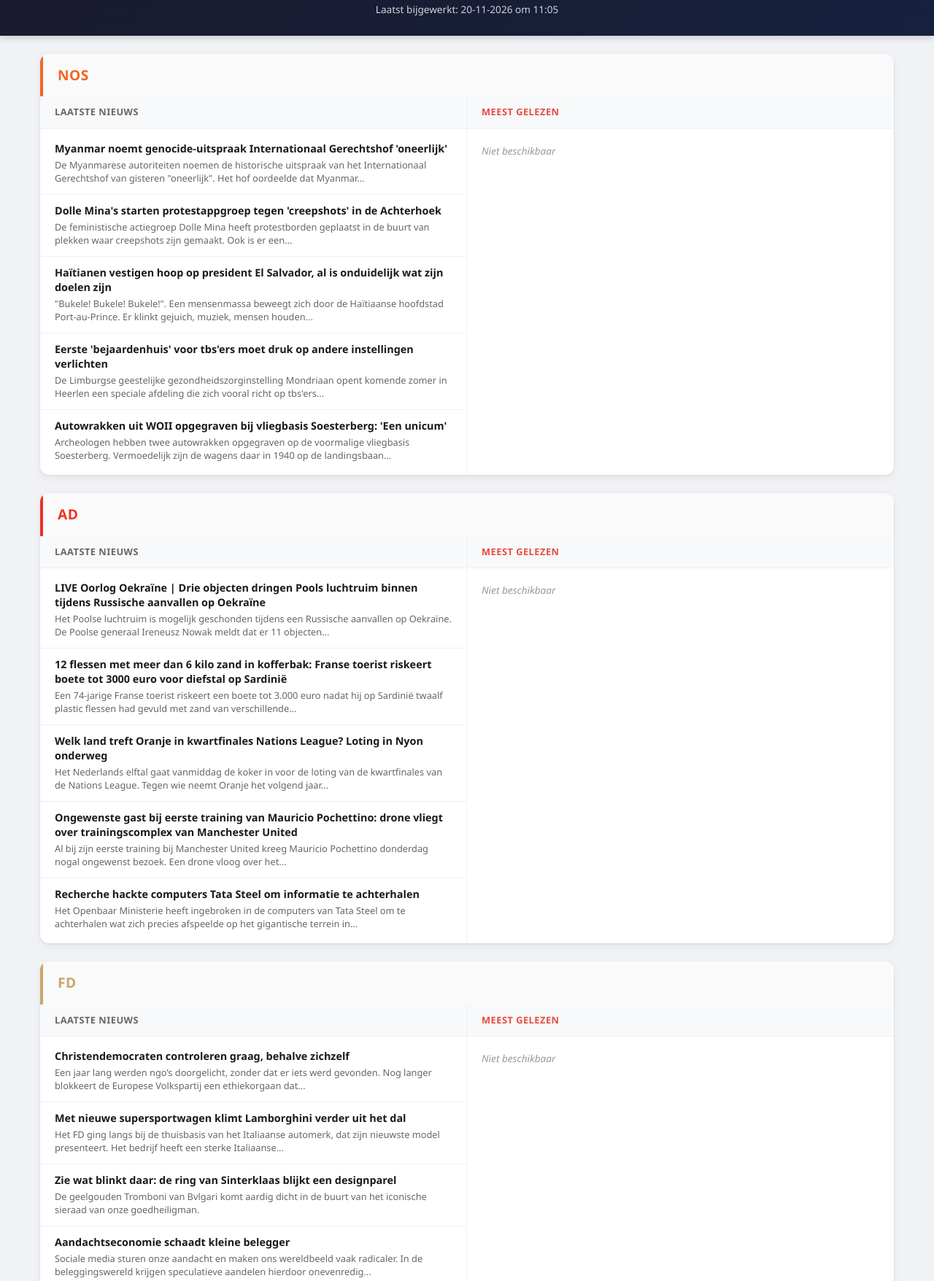
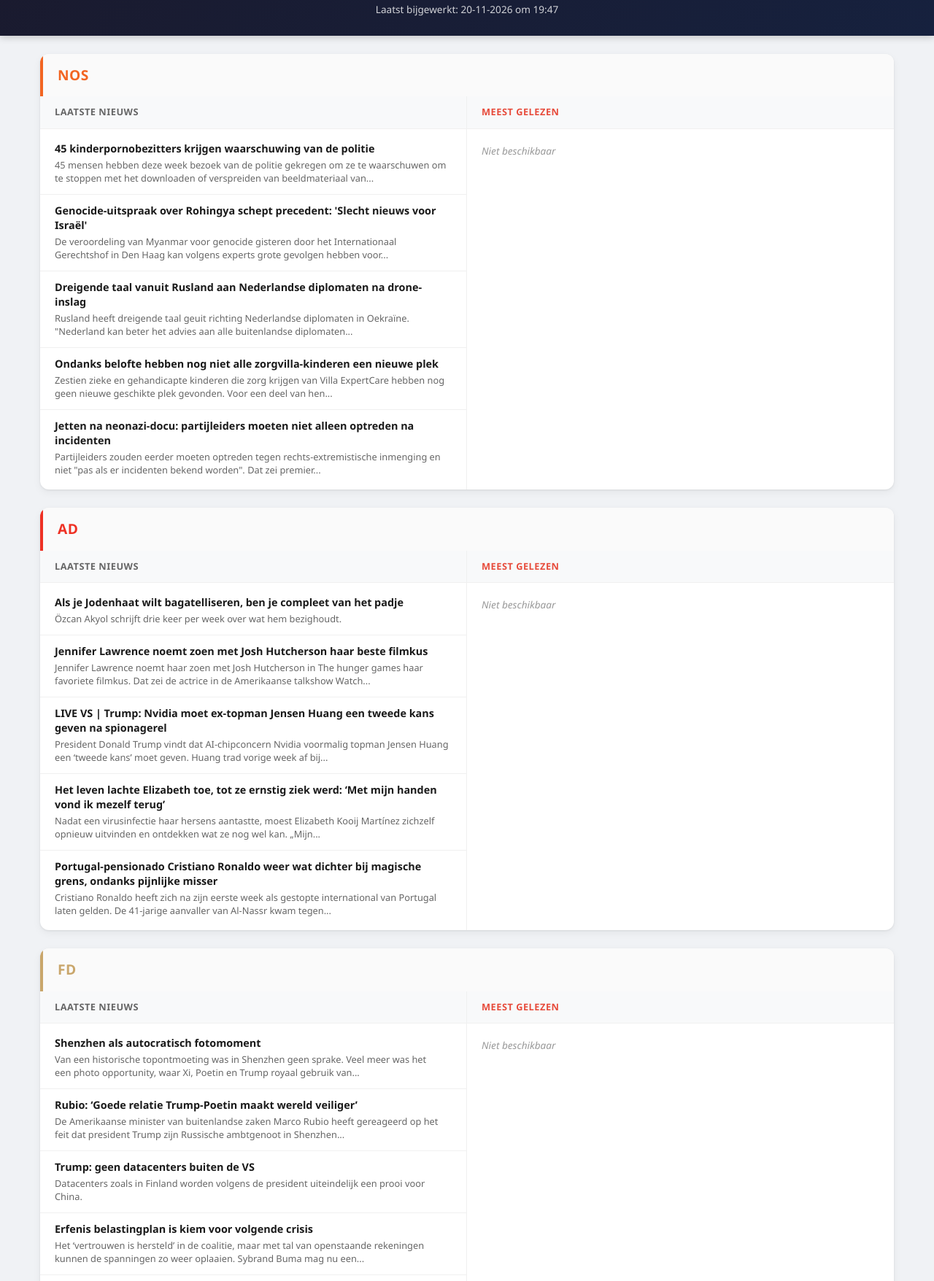
Before and after one commit to rogierlangen/News, a plain HTML site: page index.html in a window 1280 px wide. Shown: the part 73-1829 px from the top of the page at 73% size. Drawn offline with Linux system fonts and the light colour scheme.

Commit message:
Nieuws bijgewerkt 20-11-2026 19:47

```diff
--- a/index.html
+++ b/index.html
@@ -185,7 +185,7 @@
 <body>
     <header class="header">
         <h1>Nieuwsoverzicht </h1>
-        <p class="update-tijd">Laatst bijgewerkt: 20-11-2026 om 11:05</p>
+        <p class="update-tijd">Laatst bijgewerkt: 20-11-2026 om 19:47</p>
     </header>
 
     <main class="container">
@@ -200,37 +200,37 @@
                     <div class="artikelen">
 
         <article class="artikel">
-            <a href="https://nos.nl/l/2640269" target="_blank" class="artikel-link">
-                <h3>Myanmar noemt genocide-uitspraak Internationaal Gerechtshof &#x27;oneerlijk&#x27;</h3>
-                <p class="beschrijving">De Myanmarese autoriteiten noemen de historische uitspraak van het Internationaal Gerechtshof van gisteren &quot;oneerlijk&quot;. Het hof oordeelde dat Myanmar...</p>
+            <a href="https://nos.nl/l/2640339" target="_blank" class="artikel-link">
+                <h3>45 kinderpornobezitters krijgen waarschuwing van de politie</h3>
+                <p class="beschrijving">45 mensen hebben deze week bezoek van de politie gekregen om ze te waarschuwen om te stoppen met het downloaden of verspreiden van beeldmateriaal van...</p>
             </a>
         </article>
 
         <article class="artikel">
-            <a href="https://nos.nl/l/2640266" target="_blank" class="artikel-link">
-                <h3>Dolle Mina&#x27;s starten protestappgroep tegen &#x27;creepshots&#x27; in de Achterhoek</h3>
-                <p class="beschrijving">De feministische actiegroep Dolle Mina heeft protestborden geplaatst in de buurt van plekken waar creepshots zijn gemaakt. Ook is er een...</p>
+            <a href="https://nos.nl/l/2640335" target="_blank" class="artikel-link">
+                <h3>Genocide-uitspraak over Rohingya schept precedent: &#x27;Slecht nieuws voor Israël&#x27;</h3>
+                <p class="beschrijving">De veroordeling van Myanmar voor genocide gisteren door het Internationaal Gerechtshof in Den Haag kan volgens experts grote gevolgen hebben voor...</p>
             </a>
         </article>
 
         <article class="artikel">
-            <a href="https://nos.nl/l/2640265" target="_blank" class="artikel-link">
-                <h3>Haïtianen vestigen hoop op president El Salvador, al is onduidelijk wat zijn doelen zijn</h3>
-                <p class="beschrijving">&quot;Bukele! Bukele! Bukele!&quot;. Een mensenmassa beweegt zich door de Haïtiaanse hoofdstad Port-au-Prince. Er klinkt gejuich, muziek, mensen houden...</p>
+            <a href="https://nos.nl/l/2640333" target="_blank" class="artikel-link">
+                <h3>Dreigende taal vanuit Rusland aan Nederlandse diplomaten na drone-inslag</h3>
+                <p class="beschrijving">Rusland heeft dreigende taal geuit richting Nederlandse diplomaten in Oekraïne. &quot;Nederland kan beter het advies aan alle buitenlandse diplomaten...</p>
             </a>
         </article>
 
         <article class="artikel">
-            <a href="https://nos.nl/l/2640263" target="_blank" class="artikel-link">
-                <h3>Eerste &#x27;bejaardenhuis&#x27; voor tbs&#x27;ers moet druk op andere instellingen verlichten</h3>
-                <p class="beschrijving">De Limburgse geestelijke gezondheidszorginstelling Mondriaan opent komende zomer in Heerlen een speciale afdeling die zich vooral richt op tbs&#x27;ers...</p>
+            <a href="https://nos.nl/l/2640331" target="_blank" class="artikel-link">
+                <h3>Ondanks belofte hebben nog niet alle zorgvilla-kinderen een nieuwe plek</h3>
+                <p class="beschrijving">Zestien zieke en gehandicapte kinderen die zorg krijgen van Villa ExpertCare hebben nog geen nieuwe geschikte plek gevonden. Voor een deel van hen...</p>
             </a>
         </article>
 
         <article class="artikel">
-            <a href="https://nos.nl/l/2640256" target="_blank" class="artikel-link">
-                <h3>Autowrakken uit WOII opgegraven bij vliegbasis Soesterberg: &#x27;Een unicum&#x27;</h3>
-                <p class="beschrijving">Archeologen hebben twee autowrakken opgegraven op de voormalige vliegbasis Soesterberg. Vermoedelijk zijn de wagens daar in 1940 op de landingsbaan...</p>
+            <a href="https://nos.nl/l/2640329" target="_blank" class="artikel-link">
+                <h3>Jetten na neonazi-docu: partijleiders moeten niet alleen optreden na incidenten</h3>
+                <p class="beschrijving">Partijleiders zouden eerder moeten optreden tegen rechts-extremistische inmenging en niet &quot;pas als er incidenten bekend worden&quot;. Dat zei premier...</p>
             </a>
         </article>
 
@@ -255,37 +255,37 @@
                     <div class="artikelen">
 
         <article class="artikel">
-            <a href="https://www.ad.nl/buitenland/live-oorlog-oekraine-nederlandse-ambassade-in-kyiv-beschadigd-na-aanval-russische-drone~adfb97be/" target="_blank" class="artikel-link">
-                <h3>LIVE Oorlog Oekraïne | Drie objecten dringen Pools luchtruim binnen tijdens Russische aanvallen op Oekraïne</h3>
-                <p class="beschrijving">Het Poolse luchtruim is mogelijk geschonden tijdens een Russische aanvallen op Oekraïne. De Poolse generaal Ireneusz Nowak meldt dat er 11 objecten...</p>
+            <a href="https://www.ad.nl/binnenland/als-je-jodenhaat-wilt-bagatelliseren-ben-je-compleet-van-het-padje~a0aff753/" target="_blank" class="artikel-link">
+                <h3>Als je Jodenhaat wilt bagatelliseren, ben je compleet van het padje</h3>
+                <p class="beschrijving">Özcan Akyol schrijft drie keer per week over wat hem bezighoudt.</p>
             </a>
         </article>
 
         <article class="artikel">
-            <a href="https://www.ad.nl/buitenland/12-flessen-met-meer-dan-6-kilo-zand-in-kofferbak-franse-toerist-riskeert-boete-tot-3000-euro-voor-diefstal-op-sardinie~aafec5819/" target="_blank" class="artikel-link">
-                <h3>12 flessen met meer dan 6 kilo zand in kofferbak: Franse toerist riskeert boete tot 3000 euro voor diefstal op Sardinië</h3>
-                <p class="beschrijving">Een 74-jarige Franse toerist riskeert een boete tot 3.000 euro nadat hij op Sardinië twaalf plastic flessen had gevuld met zand van verschillende...</p>
+            <a href="https://www.ad.nl/show/jennifer-lawrence-noemt-zoen-met-josh-hutcherson-haar-beste-filmkus~af74f2bf/" target="_blank" class="artikel-link">
+                <h3>Jennifer Lawrence noemt zoen met Josh Hutcherson haar beste filmkus</h3>
+                <p class="beschrijving">Jennifer Lawrence noemt haar zoen met Josh Hutcherson in The hunger games haar favoriete filmkus. Dat zei de actrice in de Amerikaanse talkshow Watch...</p>
             </a>
         </article>
 
         <article class="artikel">
-            <a href="https://www.ad.nl/voetbal/welk-land-treft-oranje-in-kwartfinales-nations-league-loting-in-nyon-onderweg~a84353e6/" target="_blank" class="artikel-link">
-                <h3>Welk land treft Oranje in kwartfinales Nations League? Loting in Nyon onderweg</h3>
-                <p class="beschrijving">Het Nederlands elftal gaat vanmiddag de koker in voor de loting van de kwartfinales van de Nations League. Tegen wie neemt Oranje het volgend jaar...</p>
+            <a href="https://www.ad.nl/buitenland/live-vs-trump-nvidia-moet-ex-topman-jensen-huang-een-tweede-kans-geven-na-spionagerel~ae67dd9c/" target="_blank" class="artikel-link">
+                <h3>LIVE VS | Trump: Nvidia moet ex-topman Jensen Huang een tweede kans geven na spionagerel</h3>
+                <p class="beschrijving">President Donald Trump vindt dat AI-chipconcern Nvidia voormalig topman Jensen Huang een ‘tweede kans’ moet geven. Huang trad vorige week af bij...</p>
             </a>
         </article>
 
         <article class="artikel">
-            <a href="https://www.ad.nl/voetbal/ongewenste-gast-bij-eerste-training-van-mauricio-pochettino-drone-vliegt-over-trainingscomplex-van-manchester-united~a5610e84/" target="_blank" class="artikel-link">
-                <h3>Ongewenste gast bij eerste training van Mauricio Pochettino: drone vliegt over trainingscomplex van Manchester United</h3>
-                <p class="beschrijving">Al bij zijn eerste training bij Manchester United kreeg Mauricio Pochettino donderdag nogal ongewenst bezoek. Een drone vloog over het...</p>
+            <a href="https://www.ad.nl/binnenland/het-leven-lachte-elizabeth-toe-tot-ze-ernstig-ziek-werd-met-mijn-handen-vond-ik-mezelf-terug~a784e4a0/" target="_blank" class="artikel-link">
+                <h3>Het leven lachte Elizabeth toe, tot ze ernstig ziek werd: ‘Met mijn handen vond ik mezelf terug’</h3>
+                <p class="beschrijving">Nadat een virusinfectie haar hersens aantastte, moest Elizabeth Kooij Martínez zichzelf opnieuw uitvinden en ontdekken wat ze nog wel kan. „Mijn...</p>
             </a>
         </article>
 
         <article class="artikel">
-            <a href="https://www.ad.nl/binnenland/recherche-hackte-computers-tata-steel-om-informatie-te-achterhalen~a56a362e/" target="_blank" class="artikel-link">
-                <h3>Recherche hackte computers Tata Steel om informatie te achterhalen</h3>
-                <p class="beschrijving">Het Openbaar Ministerie heeft ingebroken in de computers van Tata Steel om te achterhalen wat zich precies afspeelde op het gigantische terrein in...</p>
+            <a href="https://www.ad.nl/voetbal/portugal-pensionado-cristiano-ronaldo-weer-wat-dichter-bij-magische-grens-ondanks-pijnlijke-misser~a7eb3f19/" target="_blank" class="artikel-link">
+                <h3>Portugal-pensionado Cristiano Ronaldo weer wat dichter bij magische grens, ondanks pijnlijke misser</h3>
+                <p class="beschrijving">Cristiano Ronaldo heeft zich na zijn eerste week als gestopte international van Portugal laten gelden. De 41-jarige aanvaller van Al-Nassr kwam tegen...</p>
             </a>
         </article>
 
@@ -310,37 +310,37 @@
                     <div class="artikelen">
 
         <article class="artikel">
-            <a href="https://fd.nl/politiek/1620063/christendemocraten-controleren-graag-behalve-zichzelf" target="_blank" class="artikel-link">
-                <h3>Christendemocraten controleren graag, behalve zichzelf</h3>
-                <p class="beschrijving">Een jaar lang werden ngo’s doorgelicht, zonder dat er iets werd gevonden. Nog langer blokkeert de Europese Volkspartij een ethiekorgaan dat...</p>
+            <a href="https://fd.nl/opinie/1620303/shenzhen-als-autocratisch-fotomoment" target="_blank" class="artikel-link">
+                <h3>Shenzhen als autocratisch fotomoment</h3>
+                <p class="beschrijving">Van een historische topontmoeting was in Shenzhen geen sprake. Veel meer was het een photo opportunity, waar Xi, Poetin en Trump royaal gebruik van...</p>
             </a>
         </article>
 
         <article class="artikel">
-            <a href="https://fd.nl/bedrijfsleven/1619739/met-nieuwe-supersportwagen-klimt-lamborghini-verder-uit-het-dal" target="_blank" class="artikel-link">
-                <h3>Met nieuwe supersportwagen klimt Lamborghini verder uit het dal</h3>
-                <p class="beschrijving">Het FD ging langs bij de thuisbasis van het Italiaanse automerk, dat zijn nieuwste model presenteert. Het bedrijf heeft een sterke Italiaanse...</p>
+            <a href="https://fd.nl/politiek/1620314/rubio-goede-relatie-trump-poetin-maakt-wereld-veiliger" target="_blank" class="artikel-link">
+                <h3>Rubio: ‘Goede relatie Trump-Poetin maakt wereld veiliger’</h3>
+                <p class="beschrijving">De Amerikaanse minister van buitenlandse zaken Marco Rubio heeft gereageerd op het feit dat president Trump zijn Russische ambtgenoot in Shenzhen...</p>
             </a>
         </article>
 
         <article class="artikel">
-            <a href="https://fd.nl/samenleving/1619939/zie-wat-blinkt-daar-de-ring-van-sinterklaas-blijkt-een-designparel" target="_blank" class="artikel-link">
-                <h3>Zie wat blinkt daar: de ring van Sinterklaas blijkt een designparel</h3>
-                <p class="beschrijving">De geelgouden Tromboni van Bvlgari komt aardig dicht in de buurt van het iconische sieraad van onze goedheiligman.</p>
+            <a href="https://fd.nl/politiek/1620313/trump-geen-datacenters-buiten-de-vs" target="_blank" class="artikel-link">
+                <h3>Trump: geen datacenters buiten de VS</h3>
+                <p class="beschrijving">Datacenters zoals in Finland worden volgens de president uiteindelijk een prooi voor China.</p>
             </a>
         </article>
 
         <article class="artikel">
-            <a href="https://fd.nl/opinie/1619554/aandachtseconomie-schaadt-kleine-belegger" target="_blank" class="artikel-link">
-                <h3>Aandachtseconomie schaadt kleine belegger</h3>
-                <p class="beschrijving">Sociale media sturen onze aandacht en maken ons wereldbeeld vaak radicaler. In de beleggingswereld krijgen speculatieve aandelen hierdoor onevenredig...</p>
+            <a href="https://fd.nl/politiek/1620162/erfenis-belastingplan-is-kiem-voor-volgende-crisis" target="_blank" class="artikel-link">
+                <h3>Erfenis belastingplan is kiem voor volgende crisis</h3>
+                <p class="beschrijving">Het ‘vertrouwen is hersteld’ in de coalitie, maar met tal van openstaande rekeningen kunnen de spanningen zo weer oplaaien. Sybrand Buma mag nu een...</p>
             </a>
         </article>
 
         <article class="artikel">
-            <a href="https://fd.nl/politiek/1620180/opnieuw-russische-raket-en-droneaanval-op-kyiv" target="_blank" class="artikel-link">
-                <h3>Opnieuw Russische raket- en droneaanval op Kyiv</h3>
-                <p class="beschrijving">Op meerdere plekken ging het luchtalarm af. Lokale journalisten melden dat er gedurende de nacht explosies te horen waren door drones en raketten die...</p>
+            <a href="https://fd.nl/bedrijfsleven/1620310/rechter-verbiedt-byd-model-in-europa-vanwege-gelijkenis-land-rover-defender" target="_blank" class="artikel-link">
+                <h3>Rechter verbiedt BYD-model in Europa vanwege gelijkenis Land Rover Defender</h3>
+                <p class="beschrijving">Chinese luxe terreinwagen geweerd van Europese markt omdat die te veel lijkt op Land Rover Defender.</p>
             </a>
         </article>
 
```
Also changed, not shown: 1 other file.
